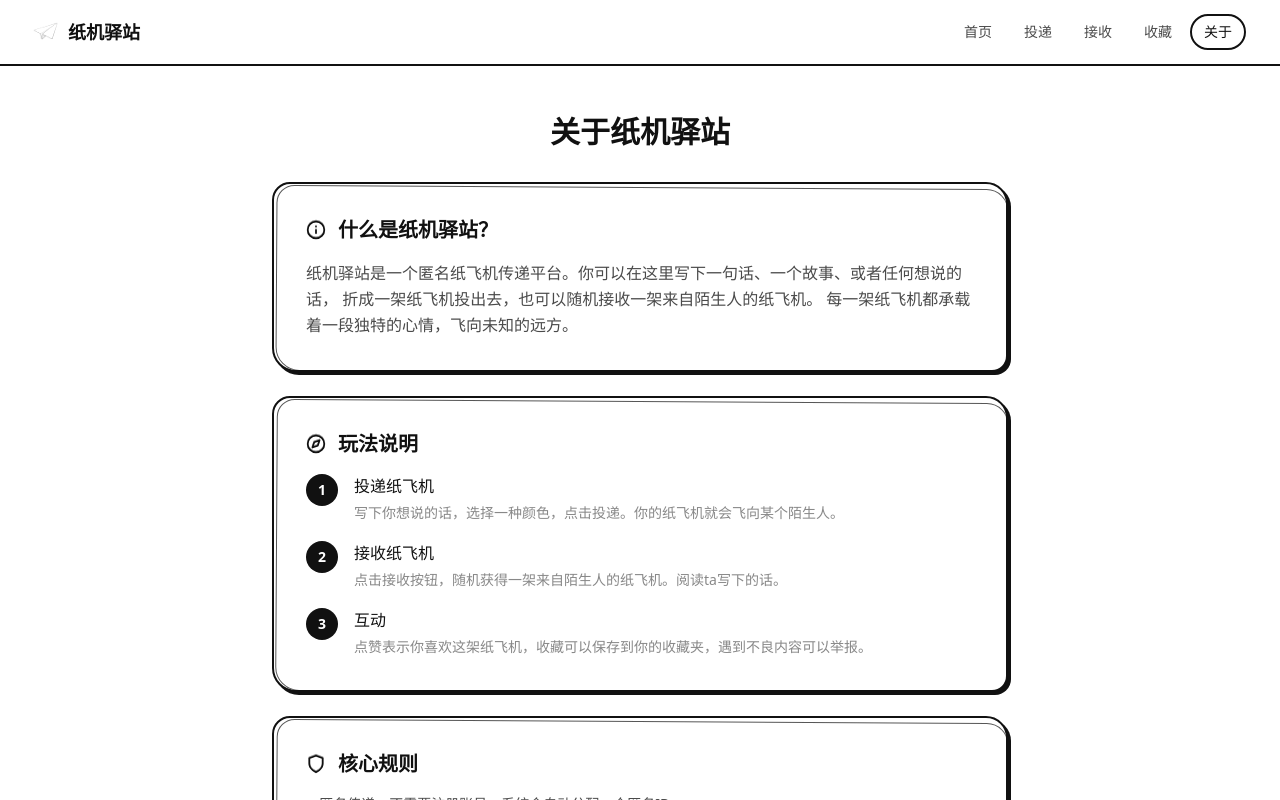
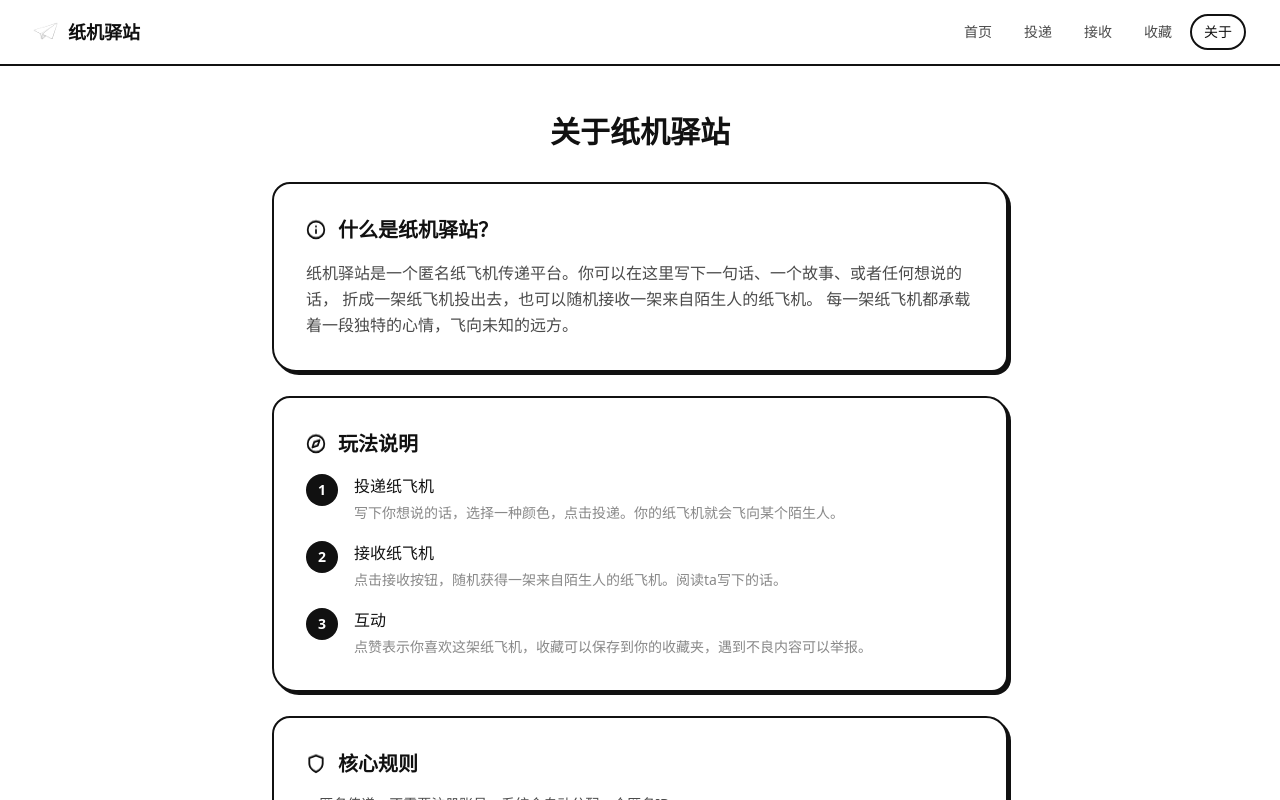
Before and after one commit to paper114/paperplanrelay, a React (Vite) app in the folder client/: page /about in a window 1280 px wide. Shown: the top 800 px of the page. Built offline with nearby package versions, Linux system fonts and the light colour scheme; no server answers; a small style sheet from the web is missing.

Commit message:
fix: remove card inner outline

```diff
--- a/client/src/index.css
+++ b/client/src/index.css
@@ -122,22 +122,6 @@ svg [stroke]:not([stroke="none"]) {
   isolation: isolate;
 }
 
-.glass-card::before {
-  content: "";
-  position: absolute;
-  inset: 3px -2px -3px 2px;
-  border-radius: inherit;
-  pointer-events: none;
-  border: 1.5px solid #111111;
-  background: none;
-  transform: rotate(0.35deg);
-  opacity: 0.7;
-}
-
-[data-theme="dark"] .glass-card::before {
-  background: none;
-}
-
 .glass-card-strong {
   position: relative;
   isolation: isolate;
@@ -147,17 +131,6 @@ svg [stroke]:not([stroke="none"]) {
   border: 2px solid var(--border-glass);
   border-radius: 18px 22px 16px 24px;
   box-shadow: var(--shadow-lg);
-}
-
-.glass-card-strong::after {
-  content: "";
-  position: absolute;
-  inset: -2px 2px 2px -2px;
-  border: 1.5px solid #111111;
-  border-radius: inherit;
-  pointer-events: none;
-  transform: rotate(-0.3deg);
-  opacity: 0.7;
 }
 
 .glass-nav {
```
